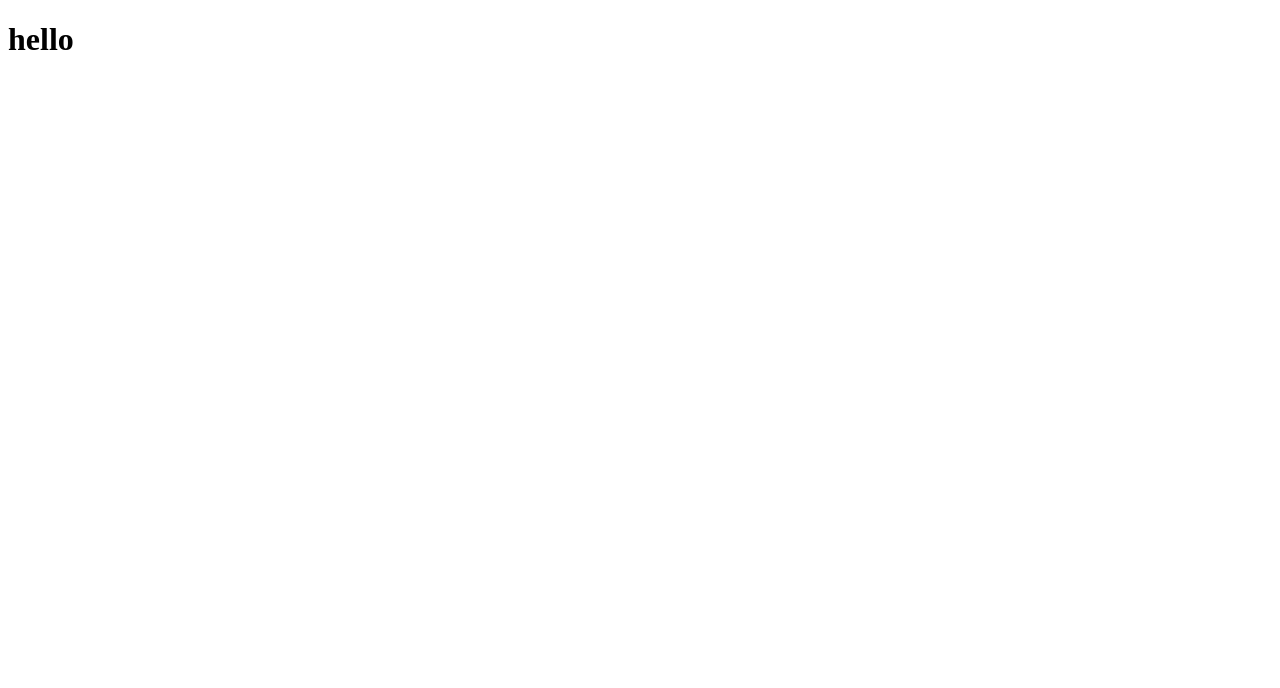
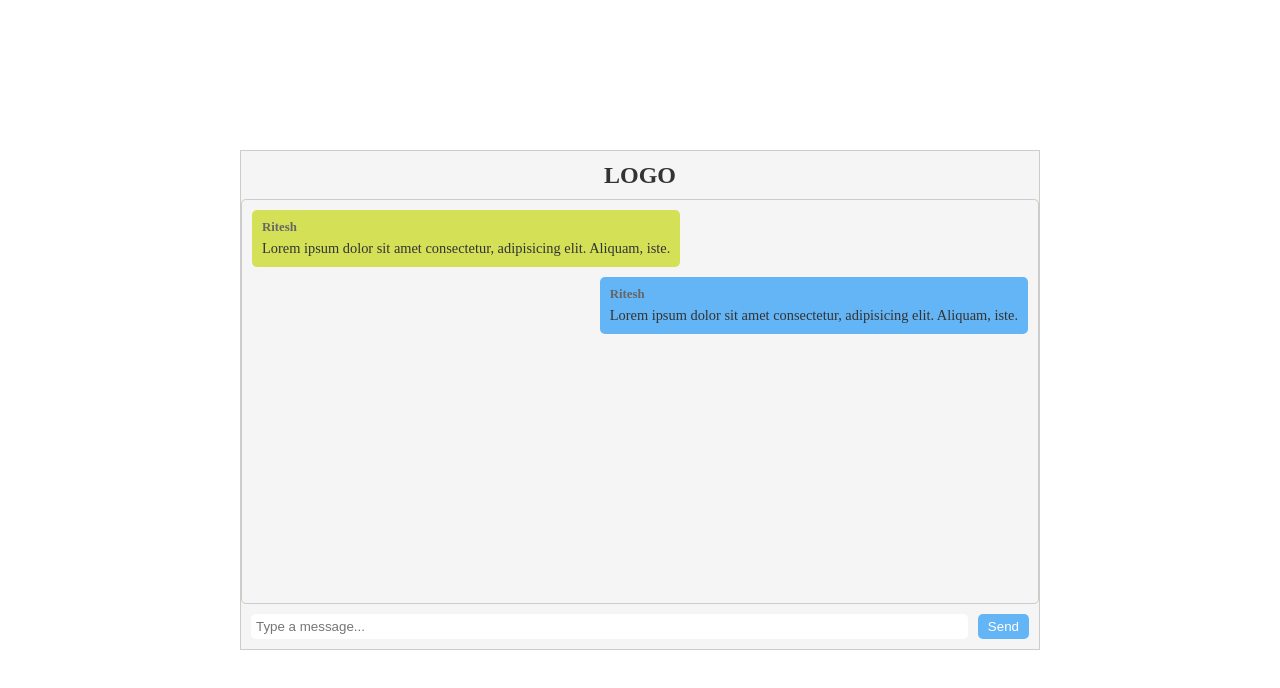
Before and after one commit to riteshk-007/chat, a website: page index.html in a window 1280 px wide. Drawn offline with Linux system fonts and the light colour scheme.

Commit message:
Add chat UI with styling

```diff
--- a/index.html
+++ b/index.html
@@ -4,10 +4,146 @@
     <meta charset="UTF-8" />
     <meta name="viewport" content="width=device-width, initial-scale=1.0" />
     <title>Chat</title>
-    <link rel="stylesheet" href="public/style.css" />
+    <style>
+      * {
+        margin: 0;
+        padding: 0;
+        box-sizing: border-box;
+      }
+      .conatiner {
+        width: 100vw;
+        height: 100vh;
+        display: flex;
+        align-items: center;
+        justify-content: center;
+      }
+      .chat-container {
+        border: 1px solid #ccc;
+        width: 800px;
+        height: 500px;
+        display: flex;
+        flex-direction: column;
+        justify-content: space-between;
+        background-color: beige;
+      }
+      .logo {
+        display: flex;
+        justify-content: center;
+        align-items: center;
+        height: 60px;
+        background-color: #f5f5f5;
+      }
+
+      .logo h1 {
+        font-size: 1.5em;
+        color: #333;
+      }
+      .chat-area {
+        padding: 10px;
+        overflow-y: auto;
+        height: 500px;
+        border: 1px solid #ccc;
+        border-radius: 5px;
+        background-color: #f5f5f5;
+        display: flex;
+        flex-direction: column;
+        scrollbar-width: thin;
+        scrollbar-color: #888 #f5f5f5;
+      }
+
+      .message {
+        margin-bottom: 10px;
+        padding: 10px;
+        border-radius: 5px;
+        max-width: 80%;
+        word-wrap: break-word;
+      }
+
+      .incoming {
+        background-color: #d4e157;
+        align-self: flex-start;
+      }
+
+      .outgoing {
+        background-color: #64b5f6;
+        align-self: flex-end;
+      }
+
+      .user-name {
+        font-size: 0.8em;
+        font-weight: bold;
+        color: #666;
+      }
+
+      .user-message {
+        color: #333;
+        margin-top: 5px;
+        font-size: 0.9em;
+      }
+      .input-area {
+        display: flex;
+        padding: 10px;
+        background-color: #f5f5f5;
+      }
+
+      .input-area input {
+        flex-grow: 1;
+        margin-right: 10px;
+        padding: 5px;
+        border: none;
+        border-radius: 5px;
+        outline: none;
+        transition: box-shadow 0.3s ease;
+      }
+
+      .input-area input:focus {
+        box-shadow: 0 0 10px #64b5f6;
+      }
+
+      .input-area button {
+        padding: 5px 10px;
+        border: none;
+        border-radius: 5px;
+        background-color: #64b5f6;
+        color: white;
+        cursor: pointer;
+        transition: background-color 0.3s ease;
+      }
+
+      .input-area button:hover {
+        background-color: #d4e157;
+      }
+    </style>
   </head>
   <body>
-    <h1>hello</h1>
+    <div class="conatiner">
+      <div class="chat-container">
+        <div class="logo">
+          <h1>LOGO</h1>
+        </div>
+        <div class="chat-area">
+          <div class="message incoming">
+            <div class="user-name">Ritesh</div>
+            <div class="user-message">
+              Lorem ipsum dolor sit amet consectetur, adipisicing elit. Aliquam,
+              iste.
+            </div>
+          </div>
+          <div class="message outgoing">
+            <div class="user-name">Ritesh</div>
+            <div class="user-message">
+              Lorem ipsum dolor sit amet consectetur, adipisicing elit. Aliquam,
+              iste.
+            </div>
+          </div>
+        </div>
+
+        <div class="input-area">
+          <input type="text" placeholder="Type a message..." />
+          <button>Send</button>
+        </div>
+      </div>
+    </div>
     <script src="public/client.js"></script>
   </body>
 </html>
```
Also changed, not shown: public/style.css (deleted).
